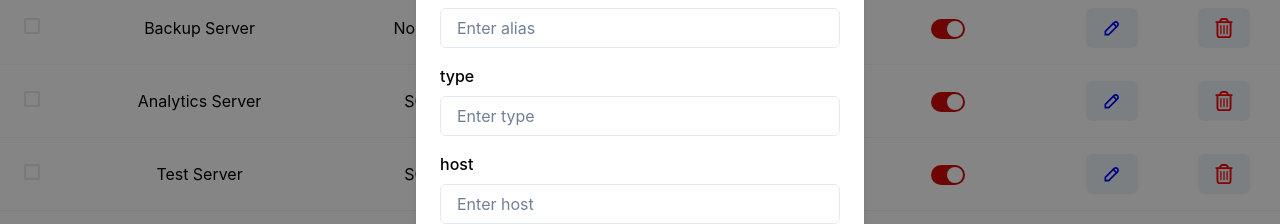
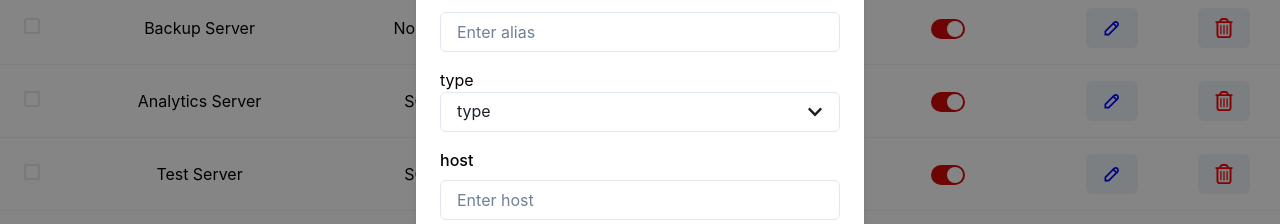
Before and after one commit to GS-naumanijaz/GoSaaS-Reporting-Service, a React (Vite) app: page /product in a window 1280 px wide. Both pictures are taken after a click on the button 309 px from the left and 40 px from the top of the page. Shown: the part 242-466 px from the top of the page. Built offline with nearby package versions, Linux system fonts and the light colour scheme.

Commit message:
customizable inputs with drop down added

```diff
--- a/src/components/CustomTable.tsx
+++ b/src/components/CustomTable.tsx
@@ -149,11 +149,10 @@ const CustomTable = ({ tableManager }: Props) => {
                     isEditing={isEditing[rowIndex]}
                     isEditable={tableManager.getEditAccess(index)}
                     data={d}
-                    type={tableManager.getInputFields()[index].type}
+                    inputField={tableManager.getInputFields()[index]}
                     handleInputChange={(value, error) =>
                       handleInputChange(rowIndex, index, value, error)
                     }
-                    validation={tableManager.getInputFields()[index].validation}
                   />
                 ))}
 
--- a/src/components/CustomTableComponents/AddRowDialogButton.tsx
+++ b/src/components/CustomTableComponents/AddRowDialogButton.tsx
@@ -11,11 +11,16 @@ import {
   FormErrorMessage,
   FormLabel,
   Input,
+  Menu,
+  MenuButton,
+  MenuItem,
+  MenuList,
   useDisclosure,
+  Text,
 } from "@chakra-ui/react";
 import React, { useState } from "react";
-import { FaPlus } from "react-icons/fa";
-import InputField from "../../models/TableManagementModels";
+import { FaChevronDown, FaPlus } from "react-icons/fa";
+import { InputField } from "../../models/TableManagementModels";
 import { validateField } from "../../models/ValidationRule";
 
 interface Props {
@@ -88,6 +93,32 @@ const AddRowDialogButton: React.FC<Props> = ({
             <AlertDialogBody>
               {inputFields.map((field, index) => (
                 <Box key={index} mb={4}>
+                  {field.isSelectable ? (
+                    <Box>
+                      <Text>{field.label}</Text>
+                      <Menu>
+                        <MenuButton
+                          width={"100%"}
+                          bg="white"
+                          border="1px"
+                          borderColor="gray.200"
+                          as={Button}
+                          textAlign="left"
+                          fontWeight="normal"
+                          rightIcon={<FaChevronDown />}
+                        >
+                          {field.label}
+                        </MenuButton>
+                        <MenuList>
+                          {field.options!.map((item, index) => (
+                            <MenuItem key={index} fontSize={16}>
+                              {item}
+                            </MenuItem>
+                          ))}
+                        </MenuList>
+                      </Menu>
+                    </Box>
+                  ) : (
                     <FormControl isInvalid={!!formErrors[field.name]}>
                       <FormLabel>{field.label}</FormLabel>
                       <Input
@@ -100,6 +131,7 @@ const AddRowDialogButton: React.FC<Props> = ({
                         {formErrors[field.name]}
                       </FormErrorMessage>
                     </FormControl>
+                  )}
                 </Box>
               ))}
             </AlertDialogBody>
--- a/src/components/CustomTableComponents/FilterSortPopup.tsx
+++ b/src/components/CustomTableComponents/FilterSortPopup.tsx
@@ -78,7 +78,11 @@ const FilterSortPopup = ({ heading, sortFilterOptions }: Props) => {
                 <Menu>
                   <MenuButton
                     width={"100%"}
+                    bg="white"
+                    border="1px"
+                    borderColor="gray.200"
                     as={Button}
+                    fontWeight="normal"
                     rightIcon={<FaChevronDown />}
                   >
                     {heading}
--- a/src/components/CustomTableComponents/TableHeader.tsx
+++ b/src/components/CustomTableComponents/TableHeader.tsx
@@ -2,7 +2,7 @@ import { Button, HStack, Text } from "@chakra-ui/react";
 import { FaRegTrashCan } from "react-icons/fa6";
 import AlertDialogButton from "../General/AlertDialogButton";
 import AddRowDialogButton from "./AddRowDialogButton";
-import InputField from "../../models/TableManagementModels";
+import { InputField } from "../../models/TableManagementModels";
 
 interface Props {
   tableHeading: string;
--- a/src/components/CustomTableComponents/TdData.tsx
+++ b/src/components/CustomTableComponents/TdData.tsx
@@ -1,24 +1,35 @@
 // src/components/TdData.tsx
-import { Input, Td, FormControl, FormErrorMessage } from "@chakra-ui/react";
+import {
+  Input,
+  Td,
+  FormControl,
+  FormErrorMessage,
+  Box,
+  Button,
+  Menu,
+  MenuButton,
+  MenuItem,
+  MenuList,
+} from "@chakra-ui/react";
 import React, { useEffect, useState } from "react";
 import { validateField, ValidationRule } from "../../models/ValidationRule"; // Adjust the import path as needed
+import { InputField } from "../../models/TableManagementModels";
+import { FaChevronDown } from "react-icons/fa";
 
 interface Props {
   isEditing: boolean;
   isEditable: boolean;
   data: string;
-  type: string;
+  inputField: InputField;
   handleInputChange: (value: string, error: string) => void;
-  validation?: ValidationRule;
 }
 
 const TdData = ({
   isEditing,
   isEditable,
   data,
-  type,
+  inputField,
   handleInputChange,
-  validation,
 }: Props) => {
   const [error, setError] = useState<string>("");
 
@@ -30,7 +41,7 @@ const TdData = ({
 
   const handleChange = (event: React.ChangeEvent<HTMLInputElement>) => {
     const { value } = event.target;
-    const error = validateField(value, validation);
+    const error = validateField(value, inputField.validation);
     setError(error);
     handleInputChange(value, error); // Always apply changes
   };
@@ -38,15 +49,40 @@ const TdData = ({
   return (
     <Td textAlign="center">
       {isEditing && isEditable ? (
+        <Box>
+          {inputField.isSelectable ? (
+            <Menu>
+              <MenuButton
+                width={"100%"}
+                bg="white"
+                border="1px"
+                borderColor="gray.200"
+                as={Button}
+                fontWeight="normal"
+                rightIcon={<FaChevronDown />}
+              >
+                {data}
+              </MenuButton>
+              <MenuList>
+                {inputField.options!.map((item, index) => (
+                  <MenuItem key={index} fontSize={16}>
+                    {item}
+                  </MenuItem>
+                ))}
+              </MenuList>
+            </Menu>
+          ) : (
             <FormControl isInvalid={!!error}>
               <Input
-            type={type}
+                type={inputField.type}
                 textAlign="center"
                 value={data}
                 onChange={handleChange}
               />
               <FormErrorMessage>{error}</FormErrorMessage>
             </FormControl>
+          )}
+        </Box>
       ) : (
         data
       )}
--- a/src/models/SourceConnection.ts
+++ b/src/models/SourceConnection.ts
@@ -19,24 +19,27 @@ export class SourceConnection implements TableRowData {
     {
       name: "Alias",
       label: "alias",
+      isSelectable: false,
       type: "text",
       validation: { required: true, minLength: 2, maxLength: 20 }
     },
     {
       name: "Type",
       label: "type",
-      type: "text",
-      validation: { required: true, minLength: 2, maxLength: 10 }
+      isSelectable: true,
+      options: ["SQL", "NoSQL"]
     },
     {
       name: "Host",
       label: "host",
+      isSelectable: false,
       type: "text",
       validation: { required: true }
     },
     {
       name: "Port",
       label: "port",
+      isSelectable: false,
       type: "text",
       validation: { required: true }
     },
--- a/src/models/TableManagementModels.ts
+++ b/src/models/TableManagementModels.ts
@@ -3,8 +3,10 @@ import { ValidationRule } from "./ValidationRule";
 export interface InputField {
   label: string;
   name: string;
-  type: string;
+  isSelectable: boolean;
+  type?: string;
   validation?: ValidationRule;
+  options?: string[];
 }
 
 export interface ColumnSortFilterOptions {
```
Lines whose indentation alone changed are shown as unchanged.
